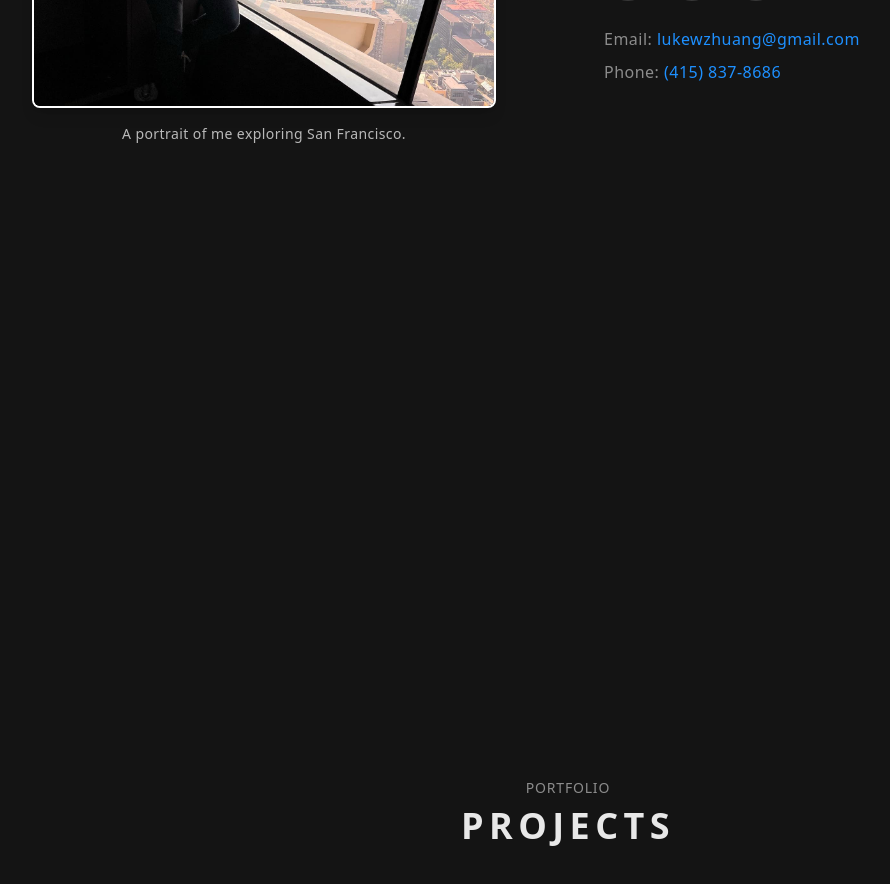
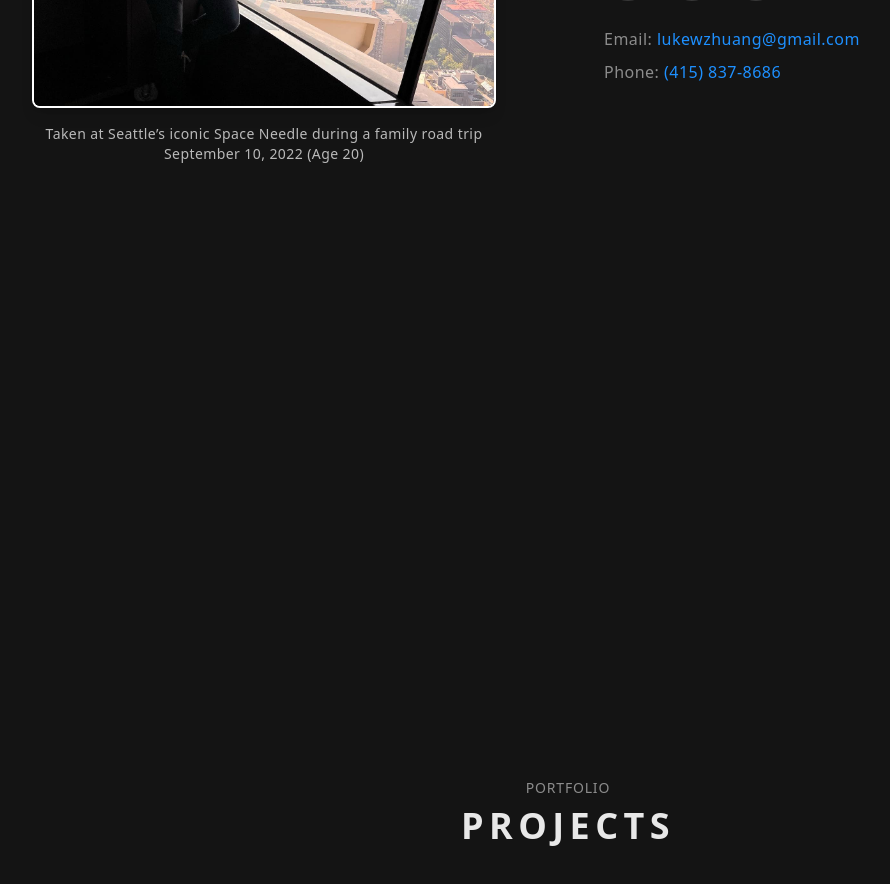
Before and after one commit to Luke7787/website-portfolio, a Next.js app in the folder luke-portfolio/: page / in a window 1280 px wide. Shown: the part 1220-2104 px from the top of the page, without its empty margins (72-962 px from the left). Built offline with nearby package versions, Linux system fonts and the light colour scheme.

Commit message:
updated photo descriptions

```diff
--- a/luke-portfolio/src/app/page.tsx
+++ b/luke-portfolio/src/app/page.tsx
@@ -12,22 +12,26 @@ function Slideshow() {
     {
       type: "image",
       src: "/images/about.jpg",
-      caption: "A portrait of me exploring San Francisco.",
+      caption:
+        "Taken at Seattle’s iconic Space Needle during a family road trip September 10, 2022 (Age 20)",
     },
     {
       type: "video",
       src: "/images/handstand.mp4",
-      caption: "Training handstands and pushing physical limits.",
+      caption:
+        "Finally achieved my first headstand push up at Cal Poly Rec November 4, 2022 (Age 21)",
     },
     {
       type: "image",
       src: "/images/test.jpeg",
-      caption: "Spending time with my wife.",
+      caption:
+        "Taken at Japantown Peace Plaza in San Francisco while showing my girlfriend around the city - June 17, 2023 (Age 21)",
     },
     {
       type: "image",
       src: "/images/fishing.png",
-      caption: "Me fishing in highschool",
+      caption:
+        "Taken in San Francisco Bay after catching my first striped bass October 7, 2017 (Age 16)",
     },
   ];
   const [index, setIndex] = useState(0);
```
